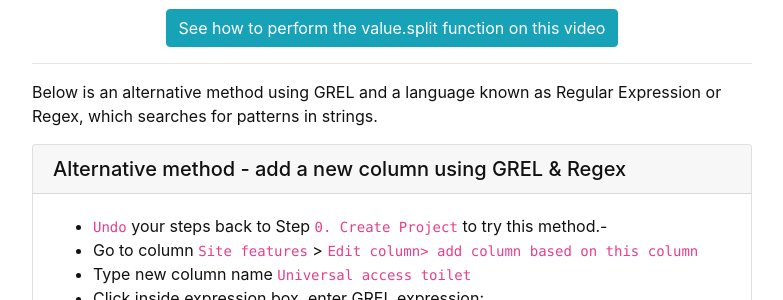
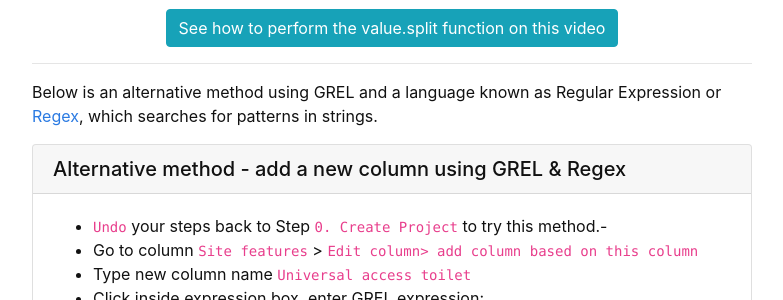
Before and after one commit to GULibrarySandbox/advanced-data-wrangle-old, a Jekyll site: the page built from content/5-lesson.md, in a window 1280 px wide and 900 px high, scrolled down 2117 px. Shown: the part 178-478 px from the top of the window, without its empty margins (248-1031 px from the left). Built offline with Jekyll 4.4.1, drawn with Linux system fonts in a browser that asks for light colours; part of the change alters nothing that is shown.

```diff
--- a/content/5-lesson.md
+++ b/content/5-lesson.md
@@ -66,7 +66,7 @@ The image below shows the creation of the  `Play area`  column using the method
 
 -----
 
-Below is an alternative method using GREL and a language known as Regular Expression or Regex, which searches for patterns in strings.
+Below is an alternative method using GREL and a language known as Regular Expression or [Regex](https://en.wikipedia.org/wiki/Regular_expression), which searches for patterns in strings.
 
 {% capture text %}
 - `Undo`  your steps back to Step `0. Create Project` to try this method.-
```
